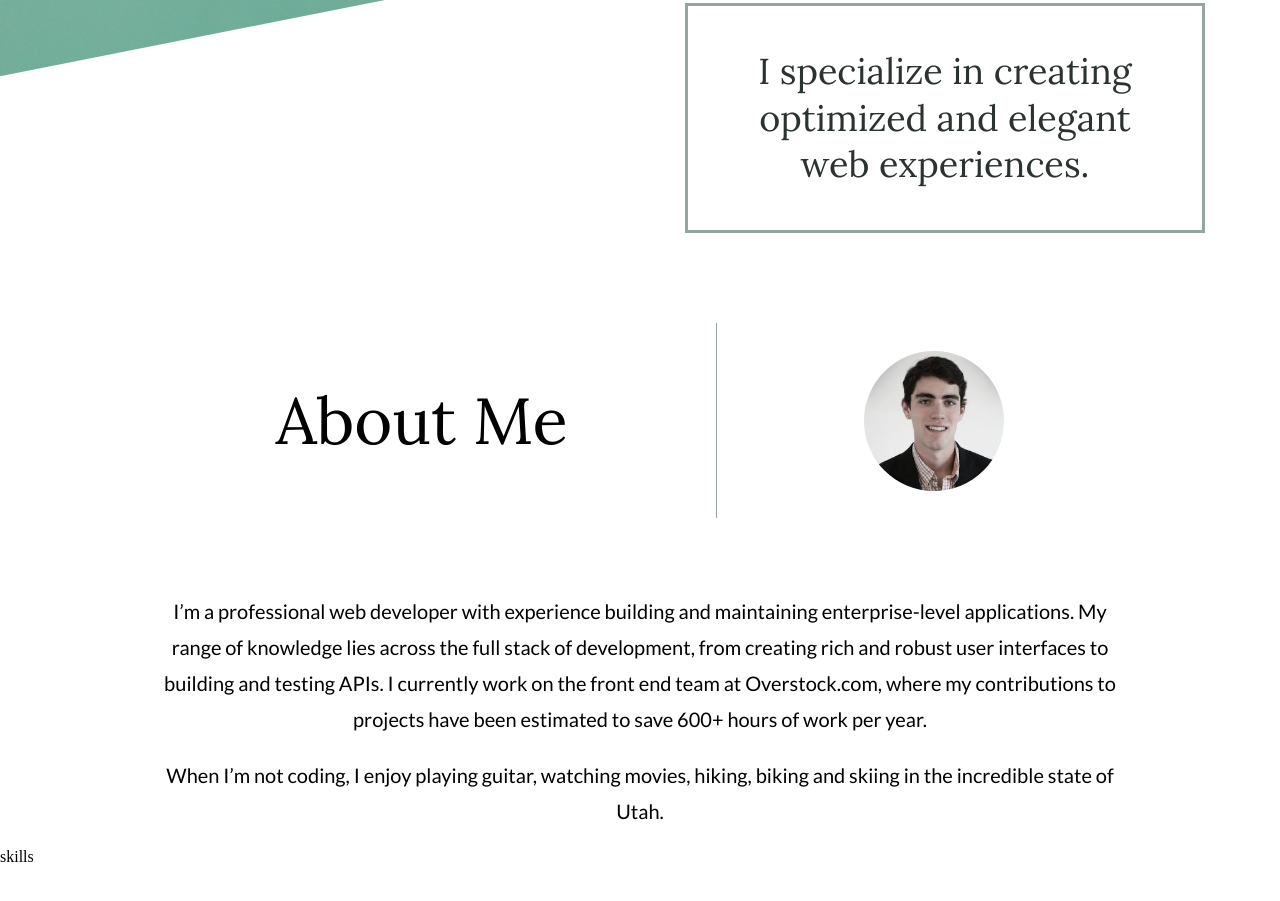
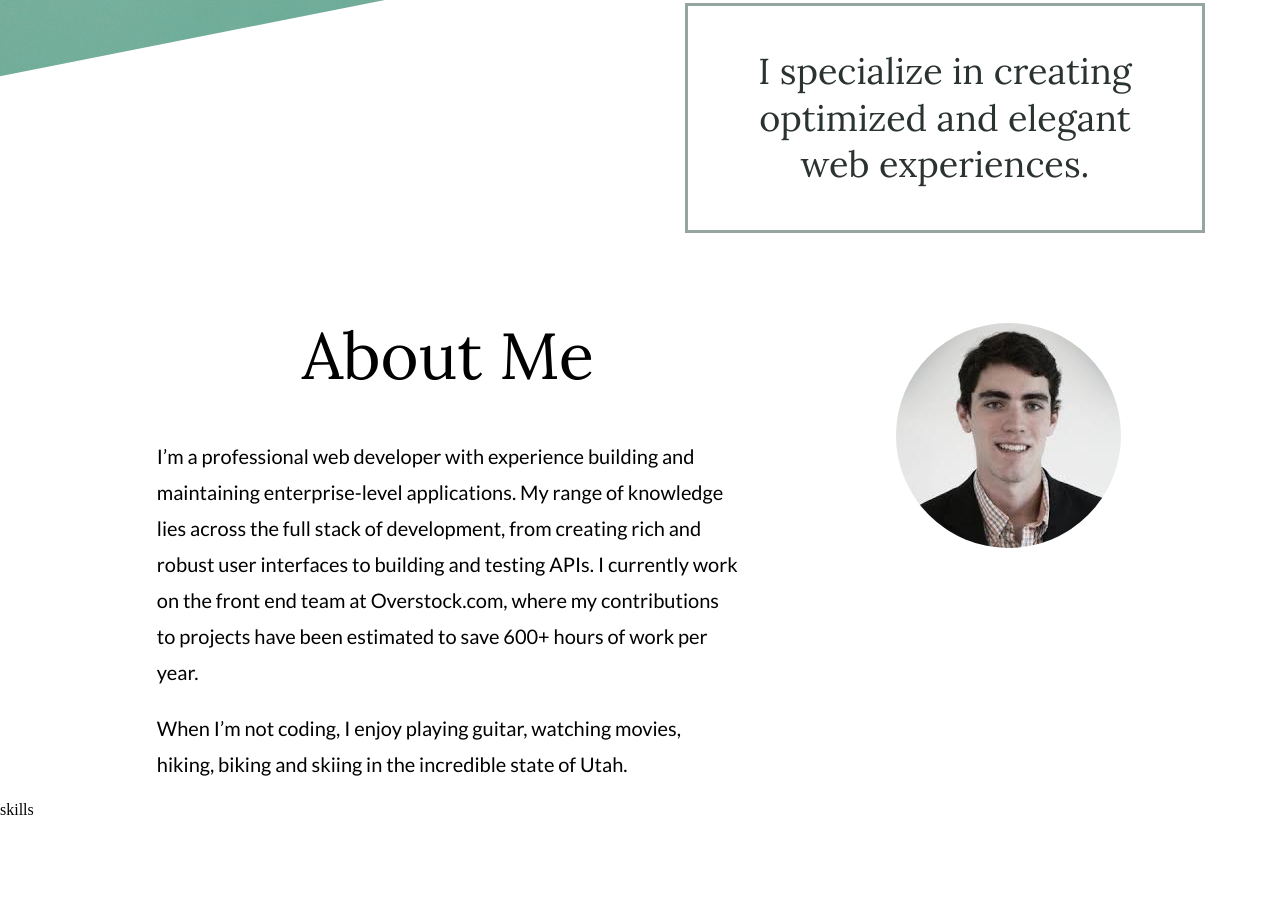
Before and after one commit to haftav/portfolio-v2, a Gatsby site: page / in a window 1280 px wide. Shown: the part 485-1386 px from the top of the page. Built offline with nearby package versions, Linux system fonts and the light colour scheme; Gatsby itself is replaced by a stand-in of ours.

Commit message:
progress for desktop size

```diff
--- a/src/assets/scss/components/_About.scss
+++ b/src/assets/scss/components/_About.scss
@@ -35,9 +35,13 @@
         height: 195px;
         margin: 0px;
     }
+
+    @include breakpoint-lg {
+        display: none;
+    }
 }
 
-.about__photo {
+.about__photoTablet {
     display: none;
     border-radius: 50%;
     width: 140px;
@@ -46,12 +50,17 @@
     @include breakpoint-md {
         display: block;
     }
+
+    @include breakpoint-lg {
+        display: none;
+    }
 }
 
 .about__textContainer {
     font-size: 20px;
     margin: auto;
     width: 310px;
+    text-align: center;
 
     @include breakpoint-mobile-landscape {
         width: 75%
@@ -61,10 +70,37 @@
         width: 75%;
         margin-top: 75px;
     }
+
+    @include breakpoint-lg {
+        margin-top: 50px;
+        width: 65%;
+        text-align: left;
+    }
 }
 
 .about__paragraph {
     margin: 20px auto;
-    text-align: center;
     line-height: 36px;
 }
+
+.about__desktopContainerLeft {
+
+    @include breakpoint-lg {
+        display: inline-block;
+        width: 70%;
+    }
+}
+
+.about__desktopContainerRight {
+    display: none;
+    float: right;
+    width: 30%;
+
+    @include breakpoint-lg {
+        display: inline-block;
+    }
+}
+
+.about__photoDesktop {
+    border-radius: 50%;
+}
--- a/src/components/About.jsx
+++ b/src/components/About.jsx
@@ -5,24 +5,37 @@ import photo from './About/images/photo.jpg'
 export default () => {
   return (
     <div className="about">
+      <div className="about__desktopContainerLeft">
         <div className="about__headerContainer">
           <h2 className="about__header">About Me</h2>
           <div className="about__divider" />
-        <img src={photo} alt="Tav Hafner tablet" className="about__photo"/>
+          <img
+            src={photo}
+            alt="Tav Hafner tablet"
+            className="about__photoTablet"
+          />
         </div>
         <div className="about__textContainer">
           <p className="about__paragraph">
             I’m a professional web developer with experience building and
-          maintaining enterprise-level applications. My range of knowledge lies
-          across the full stack of development, from creating rich and robust
-          user interfaces to building and testing APIs. I currently work on the
-          front end team at Overstock.com, where my contributions to projects
-          have been estimated to save 600+ hours of work per year.{' '}
+            maintaining enterprise-level applications. My range of knowledge
+            lies across the full stack of development, from creating rich and
+            robust user interfaces to building and testing APIs. I currently
+            work on the front end team at Overstock.com, where my contributions
+            to projects have been estimated to save 600+ hours of work per year.{' '}
           </p>
           <p className="about__paragraph">
-          When I’m not coding, I enjoy playing guitar, watching movies, hiking,
-          biking and skiing in the incredible state of Utah.
+            When I’m not coding, I enjoy playing guitar, watching movies,
+            hiking, biking and skiing in the incredible state of Utah.
           </p>
+        </div>
+      </div>
+      <div className="about__desktopContainerRight">
+        <img
+          src={photo}
+          alt="Tav Hafner desktop"
+          className="about__photoDesktop"
+        />
       </div>
     </div>
   )
```
Lines whose indentation alone changed are shown as unchanged.
